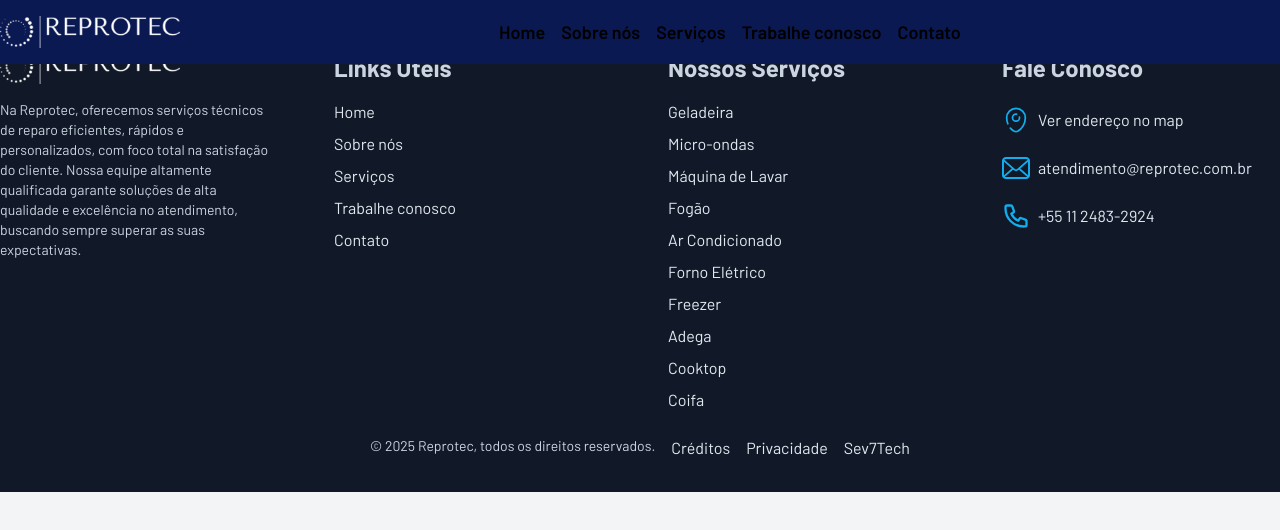
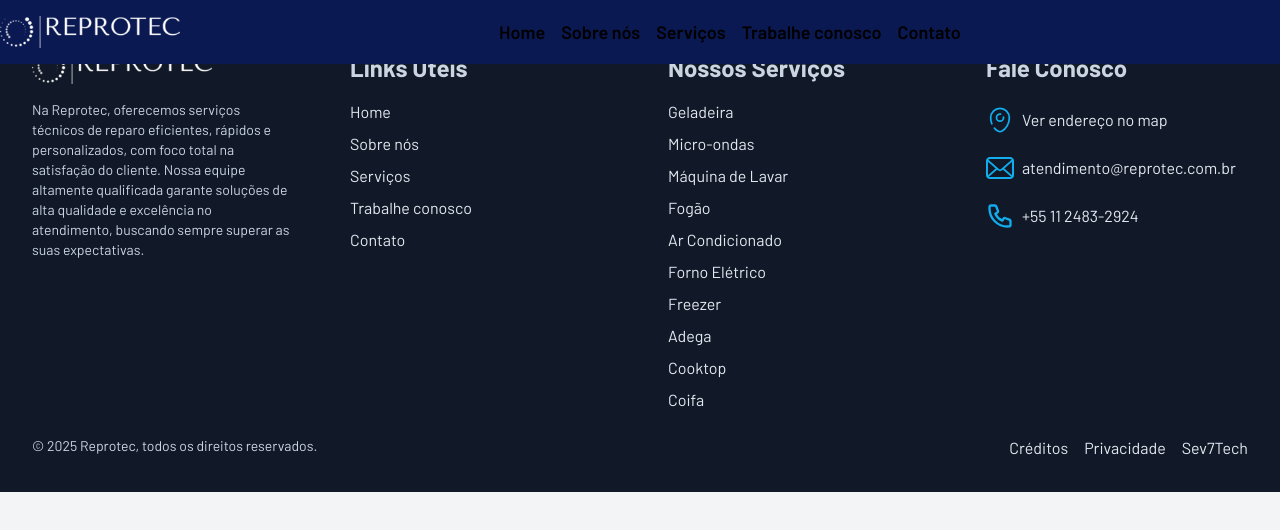
Before and after one commit to Sev7tech/reprotec, a Next.js app: page / in a window 1280 px wide. Shown: the top 530 px of the page. Built offline with nearby package versions, Linux system fonts and the light colour scheme.

Commit message:
style: update class for reponsive layout

```diff
--- a/src/components/Footer.tsx
+++ b/src/components/Footer.tsx
@@ -57,7 +57,7 @@
 const Footer = () => {
   return (
     <footer className="flex flex-col gap-6 bg-gray-900 py-8">
-      <section className="max-container grid grid-cols-1 gap-8 md:grid-cols-2 md:justify-items-stretch md:gap-14 lg:grid-cols-4">
+      <section className="w-95 max-container grid grid-cols-1 gap-8 md:grid-cols-2 md:justify-items-stretch md:gap-14 lg:grid-cols-4">
         <section className="gapCol16">
           <Brand src="/images/logo-white.png" />
           <Typography.Text className="text-sm text-slate-300">
@@ -85,7 +85,7 @@
           {henderContacts({ contacts: contactList })}
         </section>
       </section>
-      <section className="max-container flex flex-col-reverse gap-4 md:flex-row md:justify-between">
+      <section className="max-container w-95 flex flex-col-reverse gap-4 md:flex-row md:justify-between">
         <Typography.Text className="text-sm text-slate-300">
           &copy; {currentYear} Reprotec, todos os direitos reservados.
         </Typography.Text>
```
